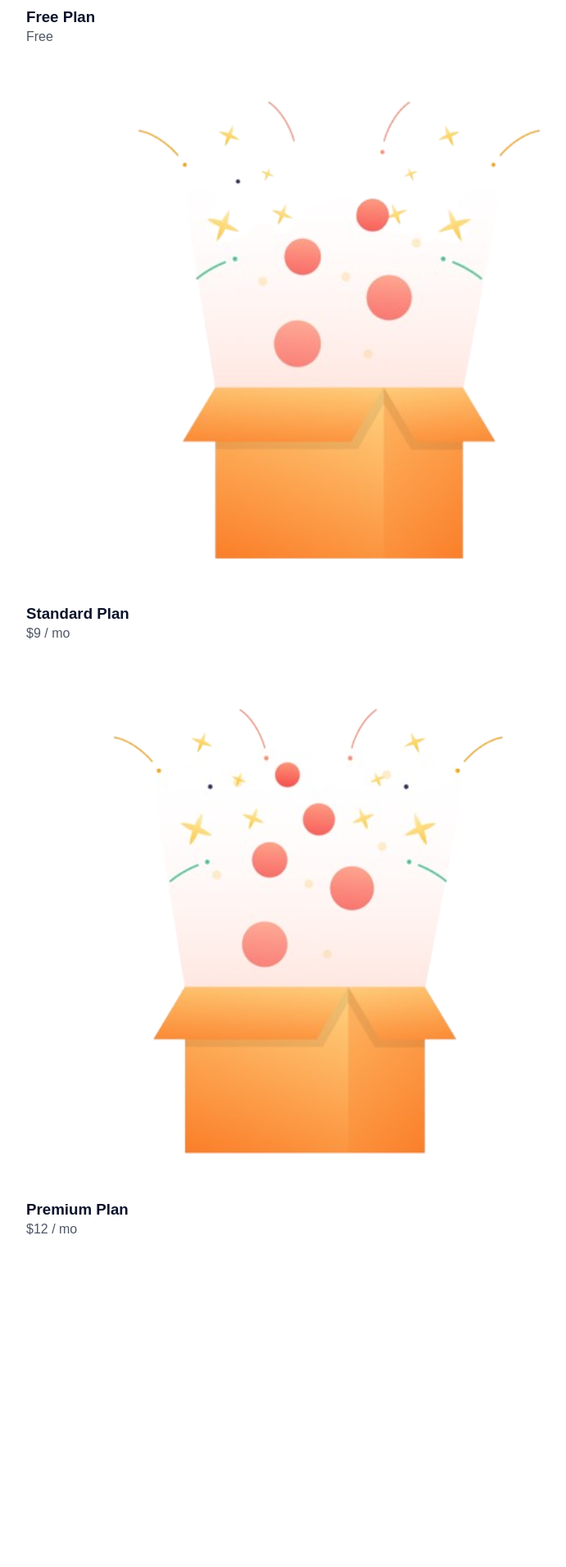
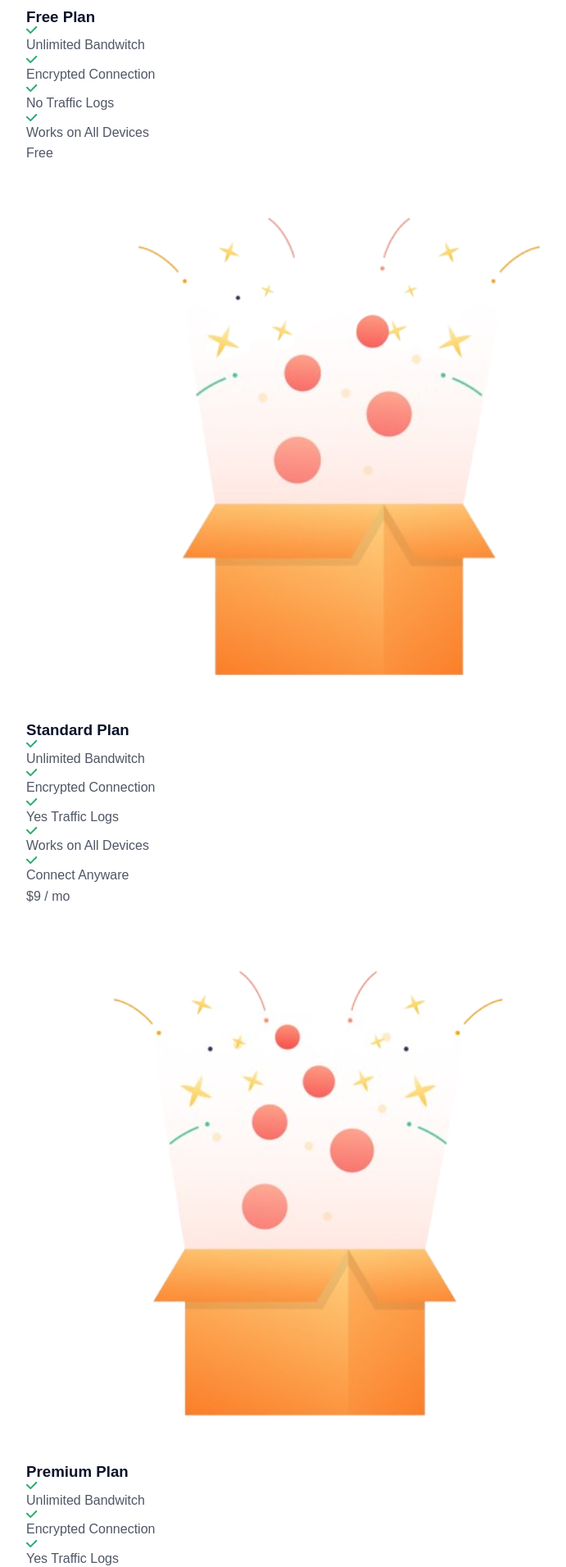
Before and after one commit to emilypnascimento/laslesvpn, a React (Vite) app: page / in a window 1280 px wide. Shown: the part 2180-4092 px from the top of the page at 82% size, without its empty margins (62-753 px from the left). Before the commit the page ends 3693 px from the top, so only its background shows below. Built offline with nearby package versions, Linux system fonts and the light colour scheme.

Commit message:
feat: add pricing features list with check icons

```diff
--- a/src/components/Pricing/Pricing.tsx
+++ b/src/components/Pricing/Pricing.tsx
@@ -1,6 +1,7 @@
 import freeImage from '../../assets/images/Free.png';
 import standardImage from '../../assets/images/Standard.png';
 import premiumImage from '../../assets/images/Premium.png';
+import pricingIcon from '../../assets/images/Pricing-check.svg';
 
 export default function Pricing() {
   return (
@@ -14,11 +15,24 @@ export default function Pricing() {
           <article className='pricing__card'>
             <img className='pricing__image' src={freeImage} alt='Imagem do plano Free' />
             <h3 className='pricing__name'>Free Plan</h3>
+            <ul className='pricing__list'>
+                <li><img src={pricingIcon} alt='check' />Unlimited Bandwitch</li>
+                <li><img src={pricingIcon} alt='check' />Encrypted Connection</li>
+                <li><img src={pricingIcon} alt='check' />No Traffic Logs</li>
+                <li><img src={pricingIcon} alt='check' />Works on All Devices</li>
+            </ul>
             <p className='pricing__price'>Free</p>
           </article>
           <article className='pricing__card'>
             <img className='pricing__image' src={standardImage} alt='Imagem do plano Standard' />
             <h3 className='pricing__name'>Standard Plan</h3>
+            <ul className='pricing__list'>
+                <li><img src={pricingIcon} alt='check' />Unlimited Bandwitch</li>
+                <li><img src={pricingIcon} alt='check' />Encrypted Connection</li>
+                <li><img src={pricingIcon} alt='check' />Yes Traffic Logs</li>
+                <li><img src={pricingIcon} alt='check' />Works on All Devices</li>
+                <li><img src={pricingIcon} alt='check' />Connect Anyware </li>
+            </ul>
             <p className='pricing__price'>
               $9 <span>/ mo</span>
             </p>
@@ -26,6 +40,13 @@ export default function Pricing() {
           <article className='pricing__card'>
             <img className='pricing__image' src={premiumImage} alt='Imagem do plano Premium' />
             <h3 className='pricing__name'>Premium Plan</h3>
+            <ul className='pricing__list'>
+                <li><img src={pricingIcon} alt='check' />Unlimited Bandwitch</li>
+                <li><img src={pricingIcon} alt='check' />Encrypted Connection</li>
+                <li><img src={pricingIcon} alt='check' />Yes Traffic Logs</li>
+                <li><img src={pricingIcon} alt='check' />Works on All Devices</li>
+                <li><img src={pricingIcon} alt='check' />Connect Anyware </li>
+            </ul>
             <p className='pricing__price'>
               $12 <span>/ mo</span>
             </p>
```
Also changed, not shown: src/assets/images/Pricing-check.svg (added).
